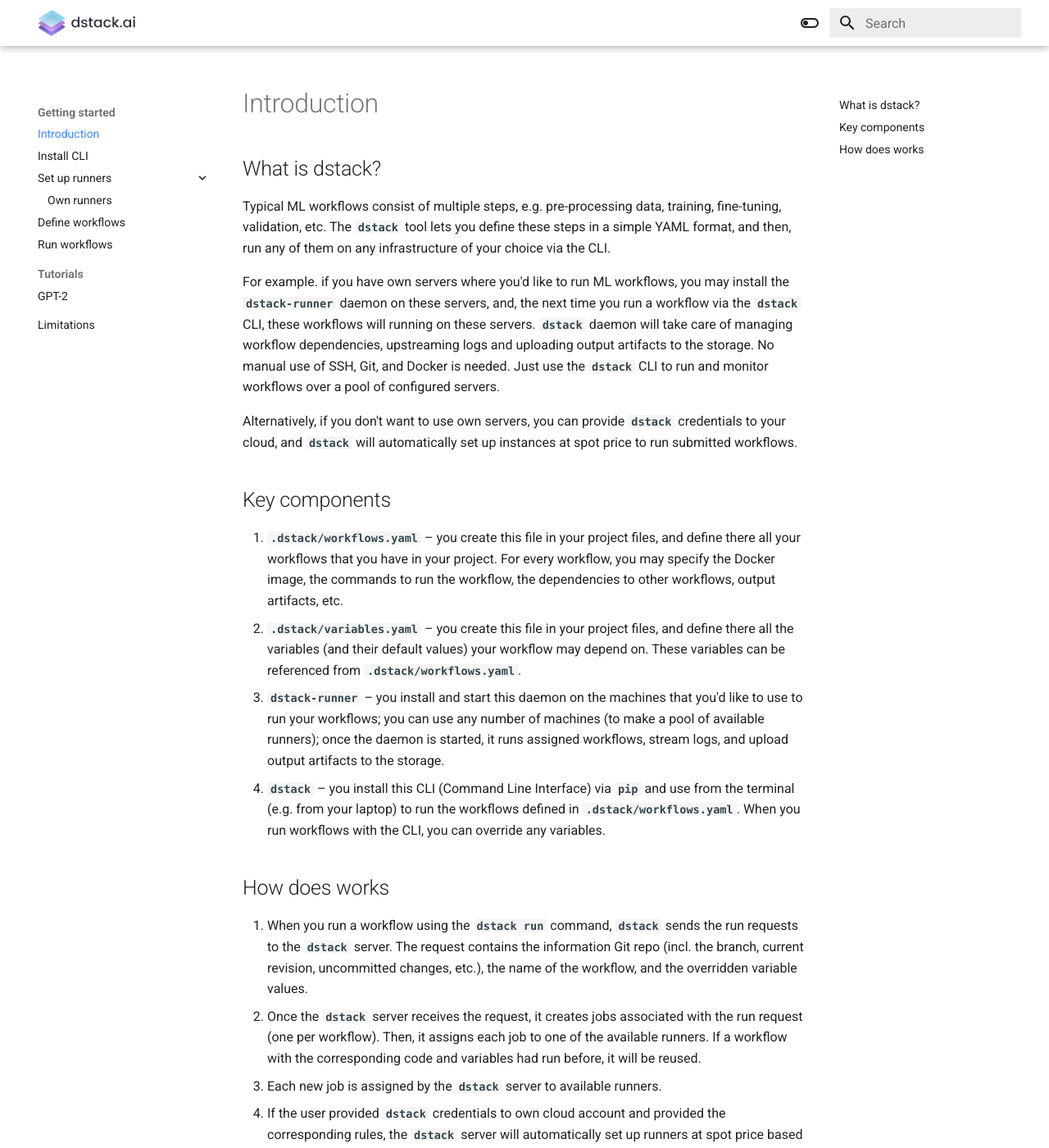
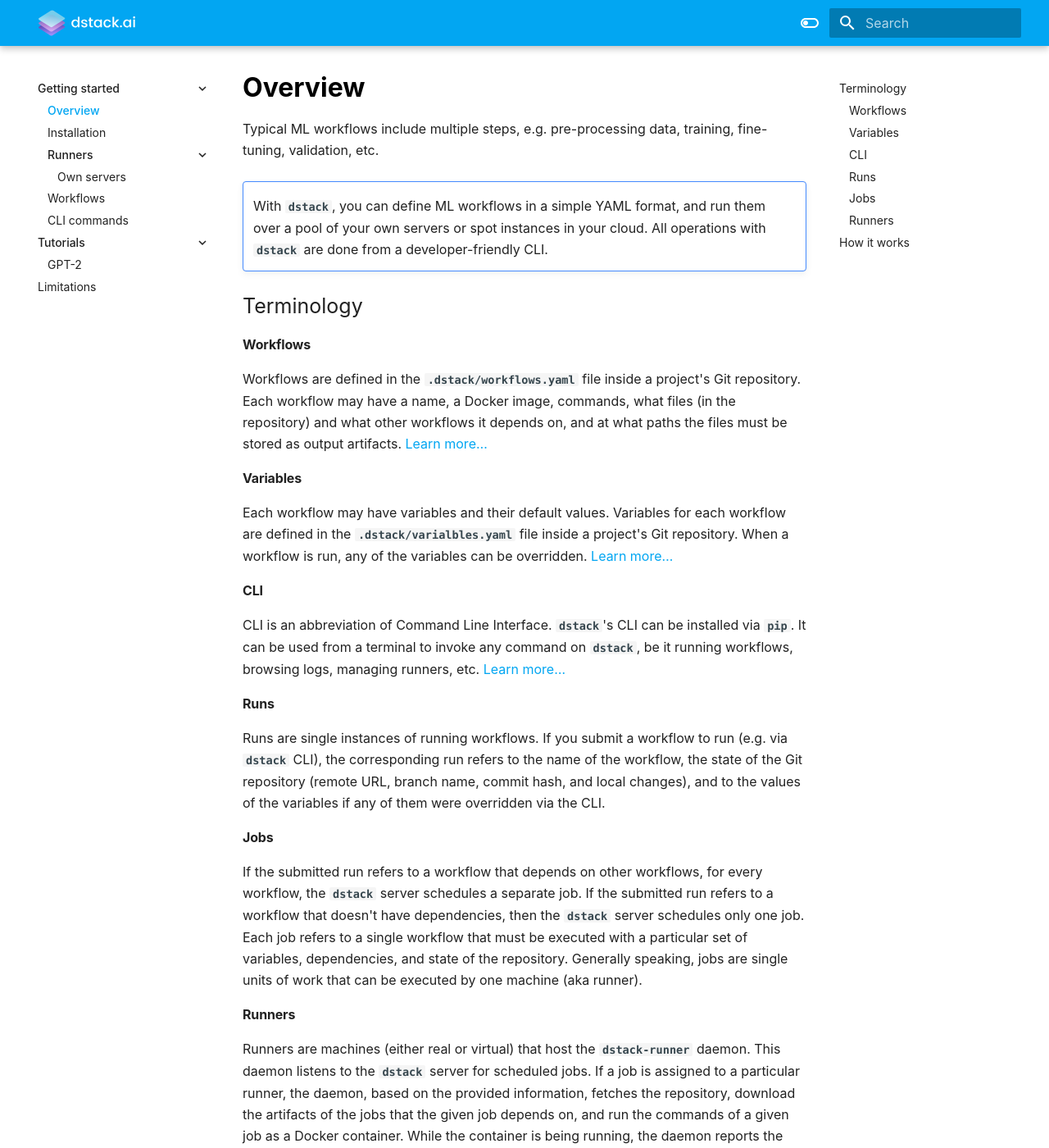
Before and after one commit to dstackai/dstack.github.io, an MkDocs documentation site: the page built from docs/index.md, in a window 1280 px wide and 1400 px high. Shown: the whole window at 82% size. Built offline with MkDocs 1.6.1 and Material for MkDocs 9.7.7, drawn with Linux system fonts in a browser that asks for light colours; some of the changed text lies outside the part shown.

Commit message:
- Rework of the index page

```diff
--- a/docs/index.md
+++ b/docs/index.md
@@ -1,43 +1,68 @@
-# Introduction
+# Overview
 
-## What is dstack?
+Typical ML workflows include multiple steps, e.g. pre-processing data, training, fine-tuning, validation, etc.
 
-Typical ML workflows consist of multiple steps, e.g. pre-processing data, training, fine-tuning, validation, etc.
-The `dstack` tool lets you define these steps in a simple YAML format, and then, run any of them on any infrastructure
-of your choice via the CLI.
+!!! note ""
+      With `dstack`, you can define ML workflows in a simple YAML format, and run them over a pool of
+      your own servers or spot instances in your cloud. All operations with `dstack` are done from a developer-friendly CLI.
 
-For example. if you have own servers where you'd like to run ML workflows, you may install the `dstack-runner`
-daemon on these servers, and, the next time you run a workflow via the `dstack` CLI, these workflows will
-running on these servers. `dstack` daemon will take care of managing workflow dependencies,
-upstreaming logs and uploading output artifacts to the storage. No manual use of SSH, Git, and Docker is needed.
-Just use the `dstack` CLI to run and monitor workflows over a pool of configured servers.
+## Terminology
 
-Alternatively, if you don't want to use own servers, you can provide `dstack` credentials to your cloud,
-and `dstack` will automatically set up instances at spot price to run submitted workflows.
+#### Workflows
 
-## Key components
+Workflows are defined in the `.dstack/workflows.yaml` file inside a project's Git repository. Each workflow may have
+a name, a Docker image, commands, what files (in the repository) and what other workflows it depends on, and
+at what paths the files must be stored as output artifacts.
+[Learn more&hellip;](define-wokflows.md)
 
-1. `.dstack/workflows.yaml` – you create this file in your project files, and define there all your workflows that you
-   have in your project. For every workflow, you may specify the Docker image, the commands to run the workflow, the
-   dependencies to other workflows, output artifacts, etc.
-2. `.dstack/variables.yaml` – you create this file in your project files, and define there all the variables (and their
-   default values) your workflow may depend on. These variables can be referenced from `.dstack/workflows.yaml`.
-3. `dstack-runner` – you install and start this daemon on the machines that you'd like to use to run your workflows; you
-   can use any number of machines (to make a pool of available runners); once the daemon is started, it runs assigned
-   workflows, stream logs, and upload output artifacts to the storage.
-4. `dstack` – you install this CLI (Command Line Interface) via `pip` and use from the terminal (e.g. from your laptop)
-   to run the workflows defined in `.dstack/workflows.yaml`. When you run workflows with the CLI, you can override any
-   variables.
+#### Variables
 
-## How does works
+Each workflow may have variables and their default values. Variables for each workflow are defined in the
+`.dstack/varialbles.yaml` file inside a project's Git repository. When a workflow is run, any of the variables
+can be overridden. [Learn more&hellip;](define-wokflows.md#variables)
 
-1. When you run a workflow using the `dstack run` command, `dstack` sends the run requests to the `dstack` server.
-The request contains the information Git repo (incl. the branch, current revision, uncommitted changes, etc.),
-the name of the workflow, and the overridden variable values.
-2. Once the `dstack` server receives the request, it creates jobs associated with the run request (one per workflow).
-Then, it assigns each job to one of the available runners. If a workflow with the corresponding code and variables
-had run before, it will be reused.
-3. Each new job is assigned by the `dstack` server to available runners.
-4. If the user provided `dstack` credentials to own cloud account and provided the corresponding rules,
-the `dstack` server will automatically set up runners at spot price based on the demand.
-5. Once a runner receives a job, it runs, upstream logs, and in the end upload output artifacts.
+#### CLI
+
+CLI is an abbreviation of Command Line Interface. `dstack`'s CLI can be installed via `pip`.
+It can be used from a terminal to invoke any command on `dstack`, be it running workflows, browsing logs,
+managing runners, etc. [Learn more&hellip;](run-workflows.md)
+
+#### Runs
+
+Runs are single instances of running workflows. If you submit a workflow to run (e.g. via `dstack` CLI), the
+corresponding run refers to the name of the workflow, the state of the Git repository (remote URL, branch name,
+commit hash, and local changes), and to the values of the variables if any of them were overridden via the CLI.
+
+#### Jobs
+
+If the submitted run refers to a workflow that depends on other workflows, for every workflow, the `dstack` server
+schedules a separate job. If the submitted run refers to a workflow that doesn't have dependencies, then
+the `dstack` server schedules only one job. Each job refers to a single workflow that must be executed with a particular
+set of variables, dependencies, and state of the repository.
+Generally speaking, jobs are single units of work that can be executed by one machine (aka runner).
+
+#### Runners
+
+Runners are machines (either real or virtual) that host the `dstack-runner` daemon. This daemon listens to the
+`dstack` server for scheduled jobs. If a job is assigned to a particular runner, the daemon, based on the provided
+information, fetches the repository, download the artifacts of the jobs that the given job depends on, and run
+the commands of a given job as a Docker container. While the container is being running, the daemon reports
+the logs to `dstack`'s logs storage and upload output artifacts of the job to the `dstack`'s artifact storage.
+
+As a user of `dstack`, you can either install the `dstack-runner` daemon to your own servers to make a pool of
+[your own runners](set-up-own-runners.md),
+or provide `dstack` credentials to your own cloud so `dstack` can create runners on-demand using spot instances.
+
+## How it works
+
+1. You define `.dstack/workflows.yaml` and `.dstack/variables.yaml` files inside your project (must be a Git repository).
+2. You install the `dstack` CLI via `pip`.
+3. You either install `dstack-runner` daemon on your servers, or use the `dstack auto-scale init` to authorize
+`dstack` to use your own cloud to create runners on-demand using spot instances.
+4. You use the `dstack` CLI to run workflows, manage runs, jobs, logs, artifacts, runners.
+5. When a workflow is submitted via the CLI (e.g. via `dstack run`) , the request is sent to the `dstack` server.
+The `dstack` server creates jobs for the submitted run, and assign them to available runners (either servers where
+you've installed `dstack-runner` or on-demand spot instances in your cloud that you allowed to create).
+6. Runners execute assigned jobs, report their logs in real time, and upload artifacts once the job is finished.
+
+[//]: # (What can dstack used for)
--- a/docs/stylesheets/extra.css
+++ b/docs/stylesheets/extra.css
@@ -1,12 +1,12 @@
-body[data-md-color-primary=blue] .md-header__button.md-logo img,
-body[data-md-color-primary=blue] .md-nav__title .md-nav__button.md-logo img {
+/*body[data-md-color-primary=blue] .md-header__button.md-logo img,
+body[data-md-color-primary=blue].md-nav__title .md-nav__button.md-logo img {
     content: url("/assets/logo_dark.svg");
-}
+}*/
 
-[data-md-color-primary=white] .md-nav__item .md-nav__link--active,
+/*[data-md-color-primary=white] .md-nav__item .md-nav__link--active,
 [data-md-color-primary=white] .md-typeset a {
     color: var(--md-accent-fg-color);
-}
+}*/
 
 .md-header__title {
     visibility: hidden;
@@ -34,7 +34,8 @@
         visibility: visible;
     }
 
-    body[data-md-color-primary=blue] .md-nav__title .md-nav__button.md-logo img {
+    /*body[data-md-color-primary=blue] */
+    .md-nav__title .md-nav__button.md-logo img {
         content: url("/assets/logo.png");
         height: 1.6rem;
         width: 1.6rem;
@@ -43,10 +44,33 @@
 
 .md-nav__title {
     display: none;
+    font-weight: 600;
 }
 
-.md-typeset pre>code, .md-typeset code {
-    font-family: IBMPlexMono,SFMono-Regular,Menlo,Monaco,Consolas,"Liberation Mono","Courier New",monospace;
+label.md-nav__link {
+    font-weight: 500;
+}
+
+.md-nav__link:hover {
+    color: var(--md-default-fg-color);
+}
+
+.md-nav__item .md-nav__link--active {
+    font-weight: 500;
+}
+
+.md-nav__item .md-nav__link--active:hover {
+    color: var(--md-typeset-a-color);
+}
+
+@media screen and (min-width: 76.25em) {
+    .md-nav__item--section {
+        margin: 0.3rem;
+    }
+}
+
+.md-typeset pre > code, .md-typeset code {
+    font-family: IBMPlexMono, SFMono-Regular, Menlo, Monaco, Consolas, "Liberation Mono", "Courier New", monospace;
     font-weight: bold;
 }
 
@@ -68,3 +92,43 @@
     padding-top: 0.9em;
     padding-bottom: 0.8em;
 }
+
+:root {
+    font-weight: 400;
+    --md-default-fg-color: #3c4257;
+}
+
+[data-md-color-primary=blue] :root {
+    --md-text-font-family: -apple-system, BlinkMacSystemFont, "Segoe UI", "Roboto", "Helvetica Neue", "Ubuntu", sans-serif;
+}
+
+.md-nav {
+    font-size: .7rem;
+}
+
+.md-main__inner {
+    margin-top: 0.5rem;
+}
+
+.md-typeset {
+    line-height: 1.3rem;
+}
+
+.md-typeset h1, .md-typeset h2 {
+    font-weight: 400;
+    letter-spacing: 0;
+}
+
+.md-typeset h1 {
+    font-weight: 700;
+    margin: 0;
+    color: var(--md-typeset-color);
+}
+
+[data-md-color-scheme=default] .md-typeset h1 {
+    color: black;
+}
+
+.md-typeset h2 {
+    margin-top: 0.8rem;
+}
--- a/mkdocs.yml
+++ b/mkdocs.yml
@@ -3,28 +3,29 @@
 #edit_uri: edit/main/docs/
 theme:
   name: material
-  logo: assets/logo_white.svg
+  logo: assets/logo_dark.svg
   favicon: images/favicon.ico
   icon:
     repo: fontawesome/brands/github
+  font: false
   palette:
     - media: "(prefers-color-scheme: light)"
       scheme: default
-      primary: white
-      accent: blue
+      primary: light blue
+      accent: light blue
       toggle:
         icon: material/toggle-switch-off-outline
         name: Switch to dark mode
     - media: "(prefers-color-scheme: dark)"
       scheme: slate
-      primary: blue
-      accent: blue
+      primary: light blue
+      accent: light blue
       toggle:
         icon: material/toggle-switch
         name: Switch to light mode
   features:
 #    - toc.integrate
-    - navigation.sections
+#    - navigation.sections
     - navigation.expand
     - navigation.top
 markdown_extensions:
@@ -35,7 +36,7 @@
   - pymdownx.tasklist:
       custom_checkbox: true
   - toc:
-      toc_depth: 3
+      toc_depth: 4
 extra_css:
   - stylesheets/extra.css
 extra:
@@ -46,12 +47,12 @@
     property: UA-4493451-5
 nav:
   - Getting started:
-    - Introduction: index.md
-    - Install CLI: install-cli.md
-    - Set up runners:
-      - Own runners: set-up-own-runners.md
-    - Define workflows: define-wokflows.md
-    - Run workflows: run-workflows.md
+    - Overview: index.md
+    - Installation: install-cli.md
+    - Runners:
+      - Own servers: set-up-own-runners.md
+    - Workflows: define-wokflows.md
+    - CLI commands: run-workflows.md
   - Tutorials:
       - GPT-2: gpt-2.md
   - Limitations: limitations.md
```
